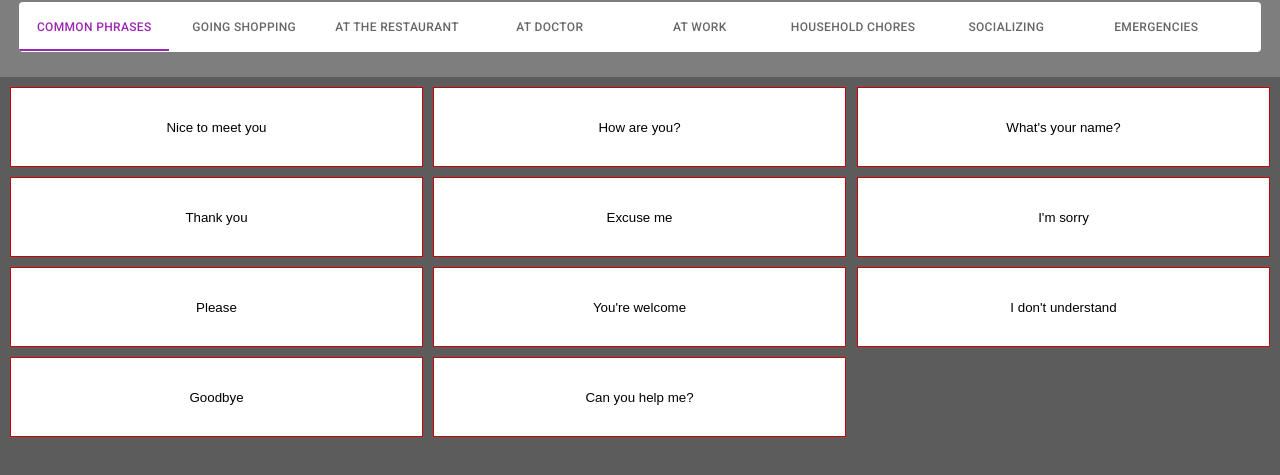
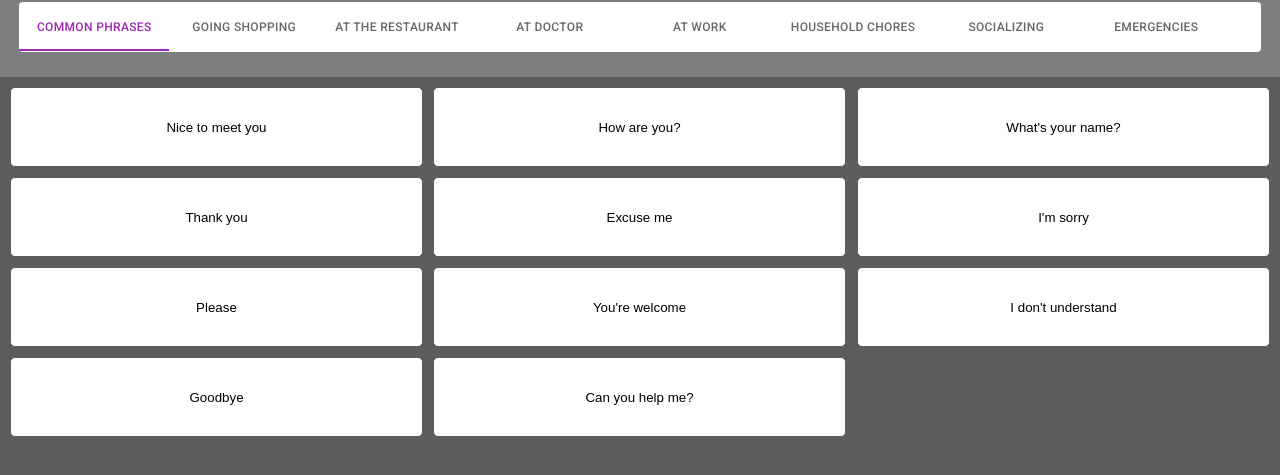
Before and after one commit to RodriSanchez1/cboard-phrase, a React (Vite) app: page / in a window 1280 px wide. Shown: the part 193-668 px from the top of the page. Built offline with nearby package versions, Linux system fonts and the light colour scheme.

Commit message:
Chore: Add tile border radius

```diff
--- a/src/features/grid/Tile/Tile.css
+++ b/src/features/grid/Tile/Tile.css
@@ -1,5 +1,6 @@
 .Tile {
-  border: 1px solid #c00;
+  border: 0.5px solid #5c5c5d;
+  border-radius: 5px;
   height: 100%;
   width: 100%;
   display: flex;
```
